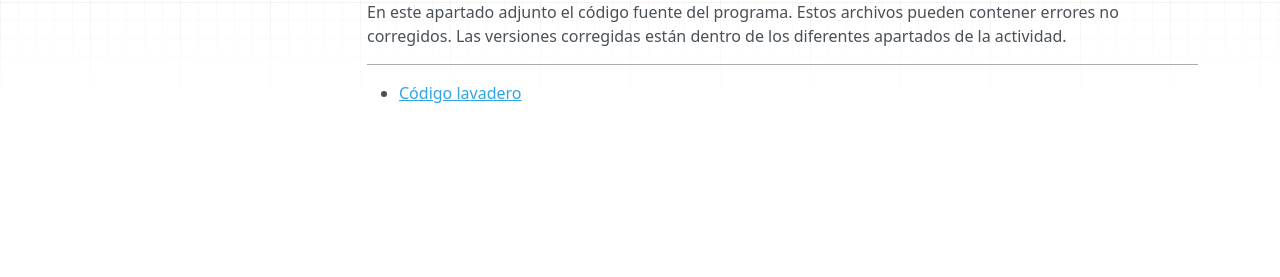
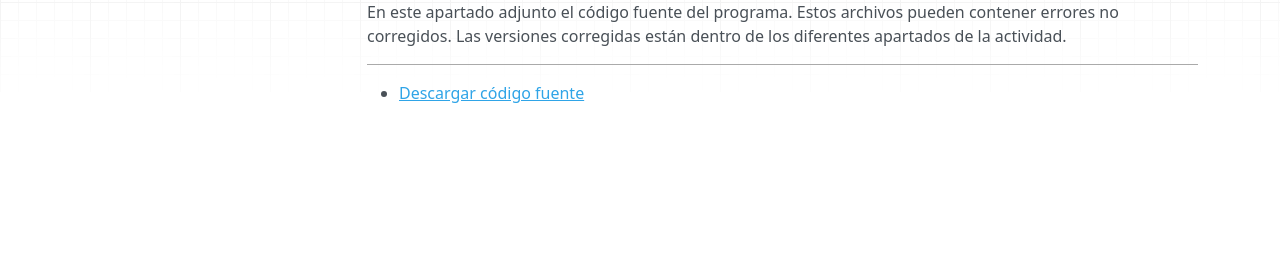
Before and after one commit to PPSOscar/Unidad1-TareaRA1-Oscar, an MkDocs documentation site: the page built from docs/codigofuente.md, in a window 1280 px wide. Shown: the part 214-491 px from the top of the page. Built offline with MkDocs 1.6.1, drawn with Linux system fonts in a browser that asks for light colours; nearby versions of some CDN libraries.

Commit message:
código fuente y tests

```diff
--- a/docs/codigofuente.md
+++ b/docs/codigofuente.md
@@ -4,4 +4,4 @@ En este apartado adjunto el código fuente del programa. Estos archivos pueden c
 
 ---
 
-- [Código lavadero](src.zip)
+- <a href="src.zip" download> Descargar código fuente </a>
```
Also changed, not shown: docs/tests.md (+1 -1 lines).
